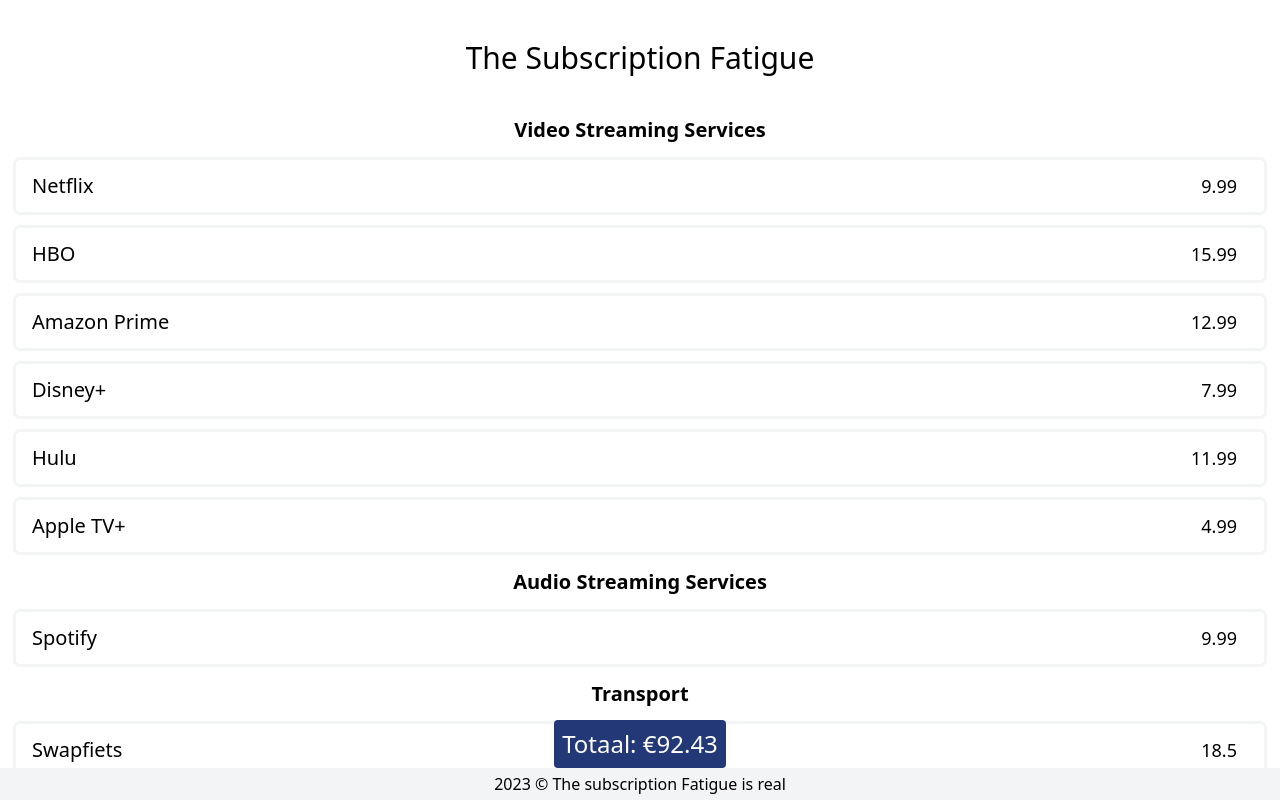
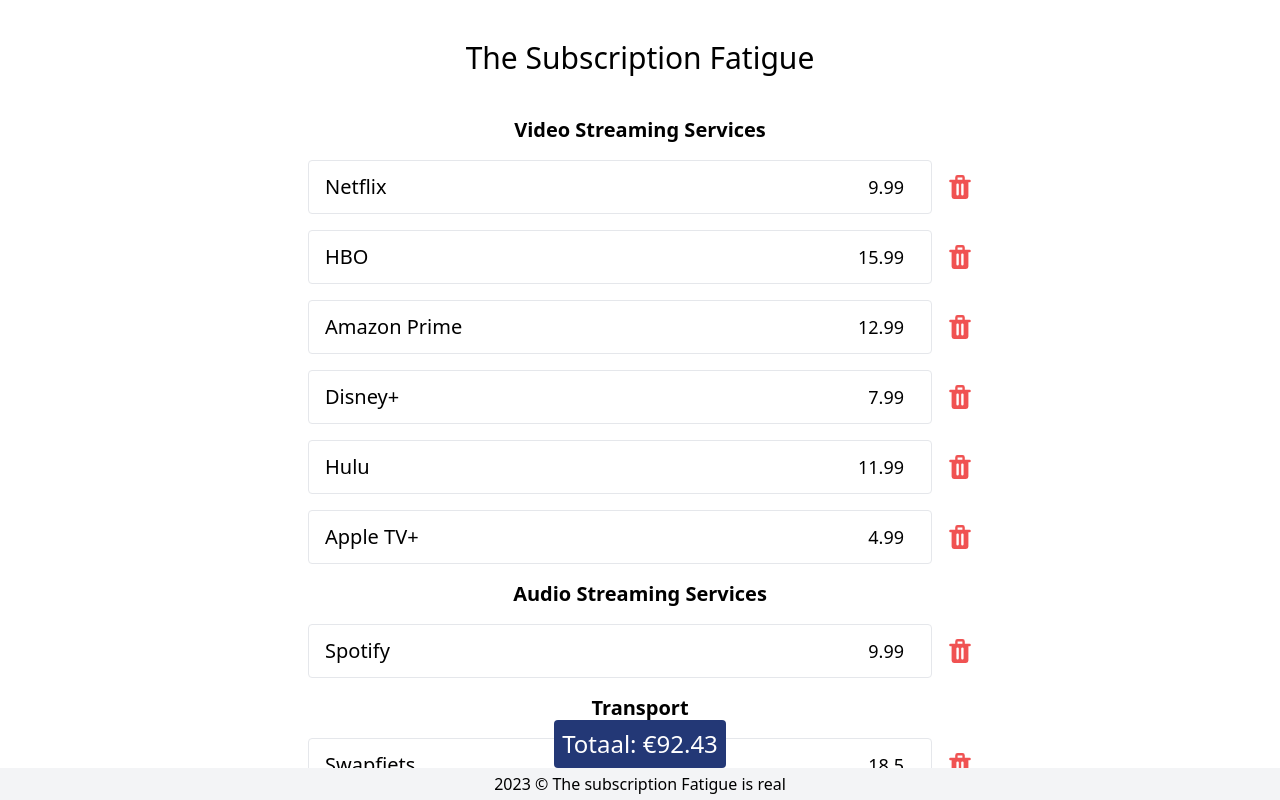
Before and after one commit to jwnelen/subscription-fatigue, a Next.js app: page / in a window 1280 px wide. Shown: the top 800 px of the page. Built offline with nearby package versions, Linux system fonts and the light colour scheme.

Commit message:
back to the previous finished kind of version

```diff
--- a/components/subscription.jsx
+++ b/components/subscription.jsx
@@ -1,35 +1,49 @@
 const Subscription = ({
   subscription,
-  changePrice,
-  selected,
-  index,
-  onClick,
+  setSubscription,
+  deleteSubscription,
 }) => {
   return (
+    <div className="flex flex-row m-4 justify-center gap-4">
+      <div className={`flex flex-row w-1/2 p-2 pl-4 border solid rounded`}>
         <div
-      className={`flex flex-row m-4 justify-between outline p-2 pl-4 rounded
-            ${selected ? "outline-4 outline-blue-900" : "outline-gray-100"}`}
+          className={`flex-1 flex flew-row justify-between items-center`}
+          key={`SUB-index`}
         >
-      <div
-        className={`
-            cursor-pointer flex-1 flex flew-row justify-between items-center
-
-            `}
-        key={`SUB-index`}
-        onClick={onClick}
-      >
-        <h2 className="text-xl">{subscription.name}</h2>
-        {/* <div className=''>
-                    <img className='object-contain' height={10} width={100} src={subscription.img_link} alt={subscription.name} />
-                </div> */}
-        {/* <p className="text-gray-200">{subscription.std_price === NaN ? 0 : subscription.std_price}</p> */}
+          <input
+            className="text-xl"
+            value={subscription.name}
+            onChange={(e) => {
+              setSubscription({ ...subscription, name: e.target.value });
+            }}
+          ></input>
         </div>
         <input
           value={subscription.std_price}
           type="number"
           className="border-0 rounded p-1 w-24 text-right text-lg"
-        onChange={changePrice}
+          onChange={(e) => {
+            let price = 0;
+            try {
+              price = parseFloat(e.target.value);
+            } catch (error) {
+              console.log(error);
+            }
+            setSubscription({ ...subscription, std_price: price });
+          }}
         ></input>
+      </div>
+      <button onClick={deleteSubscription}>
+        <svg
+          className="w-6 h-6 text-red-500 dark:text-white"
+          aria-hidden="true"
+          xmlns="http://www.w3.org/2000/svg"
+          fill="currentColor"
+          viewBox="0 0 18 20"
+        >
+          <path d="M17 4h-4V2a2 2 0 0 0-2-2H7a2 2 0 0 0-2 2v2H1a1 1 0 0 0 0 2h1v12a2 2 0 0 0 2 2h10a2 2 0 0 0 2-2V6h1a1 1 0 1 0 0-2ZM7 2h4v2H7V2Zm1 14a1 1 0 1 1-2 0V8a1 1 0 0 1 2 0v8Zm4 0a1 1 0 0 1-2 0V8a1 1 0 0 1 2 0v8Z" />
+        </svg>
+      </button>
     </div>
   );
 };
--- a/pages/index.js
+++ b/pages/index.js
@@ -57,7 +57,6 @@
                           index={index}
                           key={`s-${index}`}
                           deleteSubscription={() => {
-                            g;
                             setData((d) =>
                               d.filter((item) => item.id !== subscription.id)
                             );
```
Lines whose indentation alone changed are shown as unchanged.
